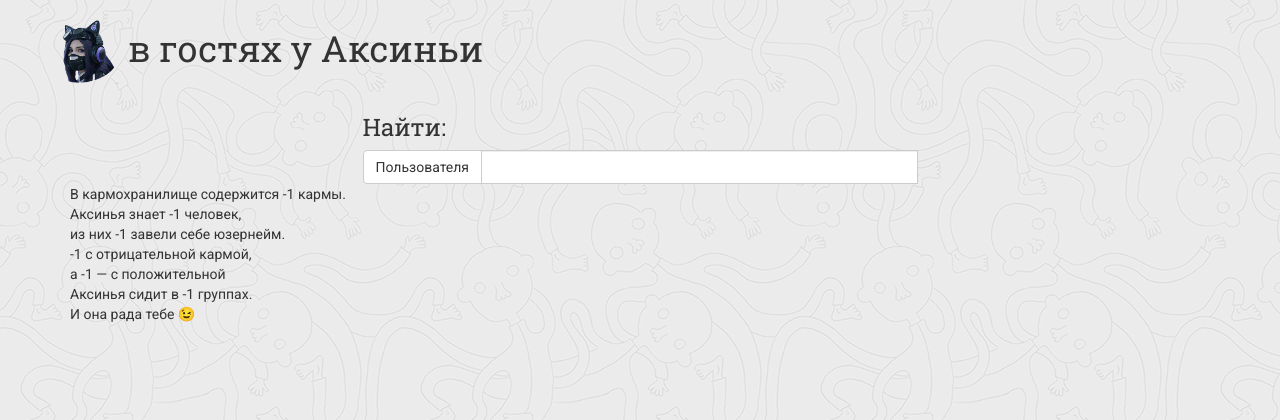
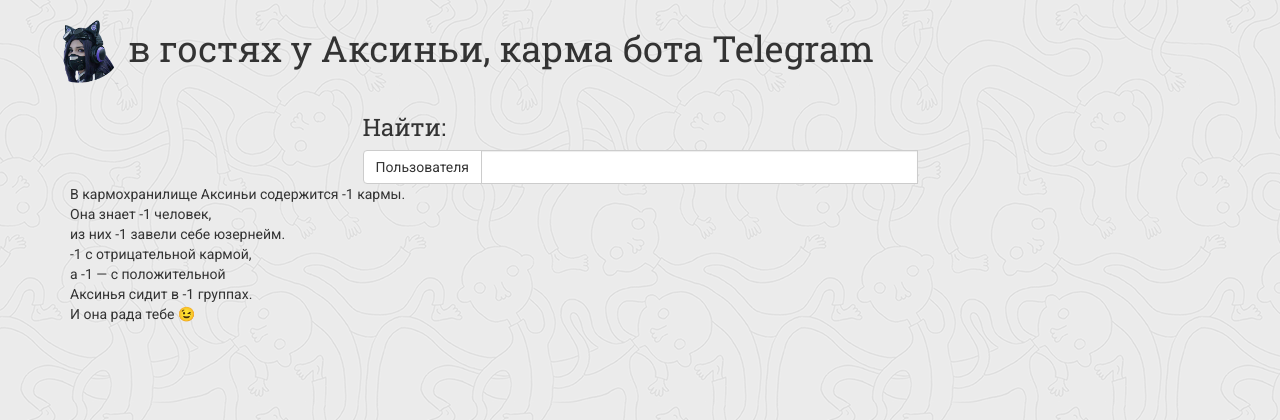
Before and after one commit to FomenkoKS/Axenia, a PHP site: page / in a window 1280 px wide. Shown: the top 420 px of the page. Run offline with PHP 8.4, Linux system fonts and the light colour scheme; data that the repository does not hold is empty.

Commit message:
титлы на сайте

```diff
--- a/SiteService.php
+++ b/SiteService.php
@@ -111,13 +111,13 @@ class SiteService
                 $user_id = isset($get['user_id']) ? $get['user_id'] : $this->db->getUserID($get['username']);
                 $header = "<div class='user_photo img-circle' style='background-image:url(users/" . $user_id . ".jpg)'></div>";
                 $header .= isset($get['username']) ? $get['username'] : $this->db->getUserName($user_id);
-                $header .= " в гостях у Аксиньи";
+                $header .= " в гостях у Аксиньи, карма бота Telegram";
                 break;
             case 'group':
-                $header = "<a href='" . PATH_TO_SITE . "'><img class=\"logo\" src=\"/img/logo.png\" alt=\"Axenia's logo\"></a>Аксинья в группе «" . $this->db->getGroupName($get['group_id']) . "»";
+                $header = "<a href='" . PATH_TO_SITE . "'><img class=\"logo\" src=\"/img/logo.png\" alt=\"Axenia's logo\"></a>Карма бот Аксинья в группе «" . $this->db->getGroupName($get['group_id']) . "»";
                 break;
             case 'stat':
-                $header = "<a href='" . PATH_TO_SITE . "'><img class=\"logo\" src=\"/img/logo.png\" alt=\"Axenia's logo\"></a>" . $get['username'] . " в гостях у Аксиньи";
+                $header = "<a href='" . PATH_TO_SITE . "'><img class=\"logo\" src=\"/img/logo.png\" alt=\"Axenia's logo\"></a>" . $get['username'] . " в гостях у Аксиньи, карма бота Telegram";
                 break;
         }
         return $header;
@@ -173,10 +173,10 @@ class SiteService
         $html = "<ul class=\"list-unstyled\">";
 
         $num = $this->db->getCountAllKarma();
-        $html .= "<li>В кармохранилище содержится " . round($num, 1) . " кармы.</li>";
+        $html .= "<li>В кармохранилище Аксиньи содержится " . round($num, 1) . " кармы.</li>";
 
         $num = $this->db->getCountUsers();
-        $html .= "<li>Аксинья знает " . $num . " человек";
+        $html .= "<li>Она знает " . $num . " человек";
         if ($num % 10 == 1 && $num % 100 <> 11) $html .= "а";
         $html .= ",</li>";
 
--- a/index.php
+++ b/index.php
@@ -10,13 +10,13 @@ $type = $site->getViewType($_GET);
     <meta charset="utf-8">
     <meta http-equiv="X-UA-Compatible" content="IE=edge">
     <meta name="viewport" content="width=device-width, initial-scale=1">
-    <meta name="description" content="Портал для анализа кармы тётушки Аксиньи - карма-бота Telegram">
+    <meta name="description" content="Портал для анализа кармы бота Аксиньи - карма-бота Telegram">
     <meta name="author" content="Fomenko C.S.">
     <link rel="image_src" href="<? echo PATH_TO_SITE; ?>img/logo.png"/>
-    <meta property="og:title" content="Аксинья. Карма-бот Telegram">
+    <meta property="og:title" content="Карма бот Аксинья">
     <meta property="og:image" content="<? echo PATH_TO_SITE; ?>img/logo.png">
-    <meta property="og:site_name" content="Axenia Telegram Bot">
-    <meta property="og:description" content="Портал для анализа кармы тётушки Аксиньи - карма-бота Telegram">
+    <meta property="og:site_name" content="Axenia Telegram Karma Bot">
+    <meta property="og:description" content="Портал для анализа кармы бота Аксиньи - карма-бота Telegram">
     <title><? echo strip_tags($site->createHeaderView($type, $_GET)); ?></title>
     <link rel="icon" type="image/png" href="img/favicon.png"/>
     <link href="css/bootstrap.min.css" rel="stylesheet">
```
